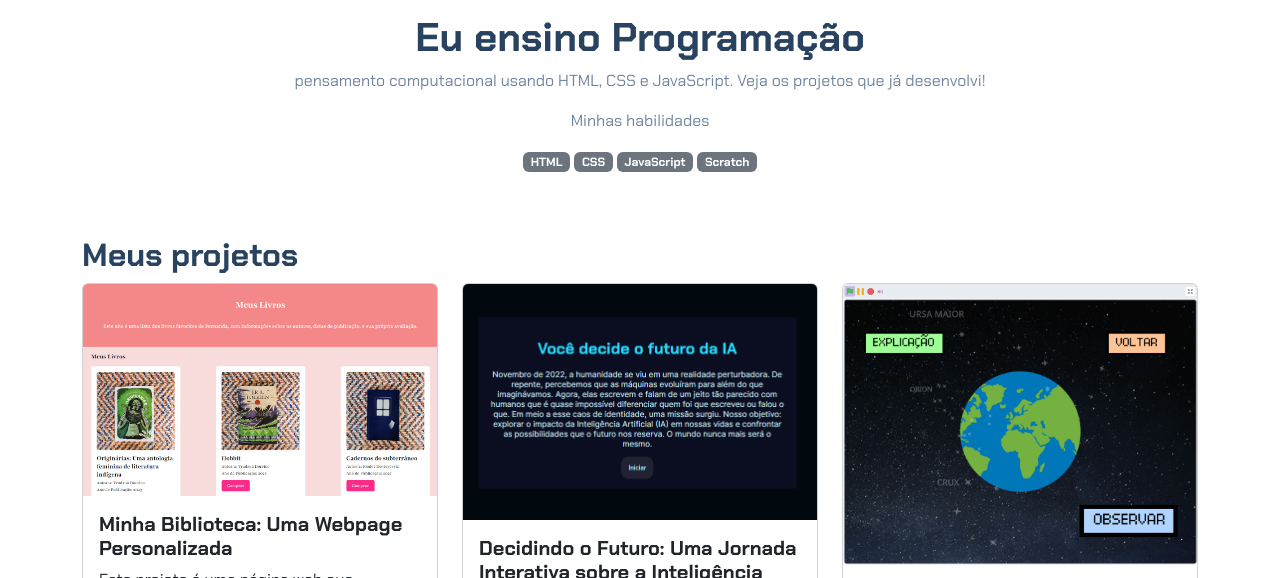
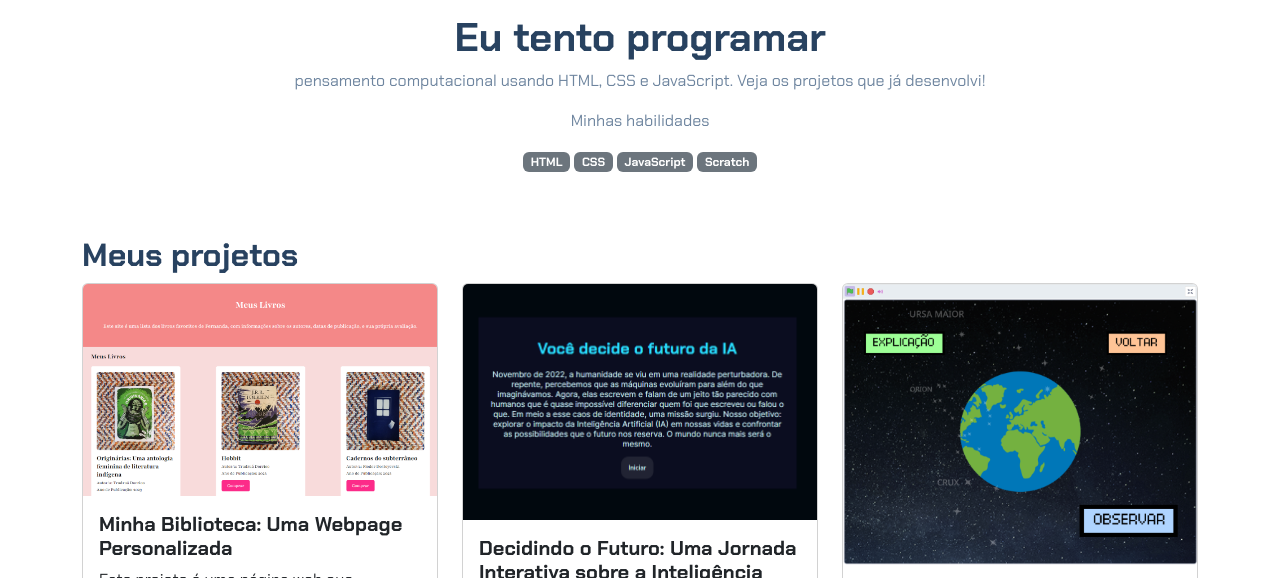
Before and after one commit to Oshiroo9/Portifolios-trabalho, a plain HTML site: page index.html in a window 1280 px wide. Shown: the part 183-761 px from the top of the page. Drawn offline with nearby package versions, Linux system fonts and the light colour scheme.

Commit message:
Update index.html

```diff
--- a/index.html
+++ b/index.html
@@ -15,7 +15,7 @@
         <img src="img/avatar-perfil.png" alt="avatar da Fernanda" class="rounded-circle" width="150" height="150"
             srcset="">
         <p class="lead">Eu sou Oshiro_</p>
-        <h1>Eu ensino Programação</h1>
+        <h1>Eu tento programar</h1>
         <p>pensamento computacional usando HTML, CSS e JavaScript. Veja os projetos
             que já desenvolvi!</p>
         <p>Minhas habilidades</p>
```
